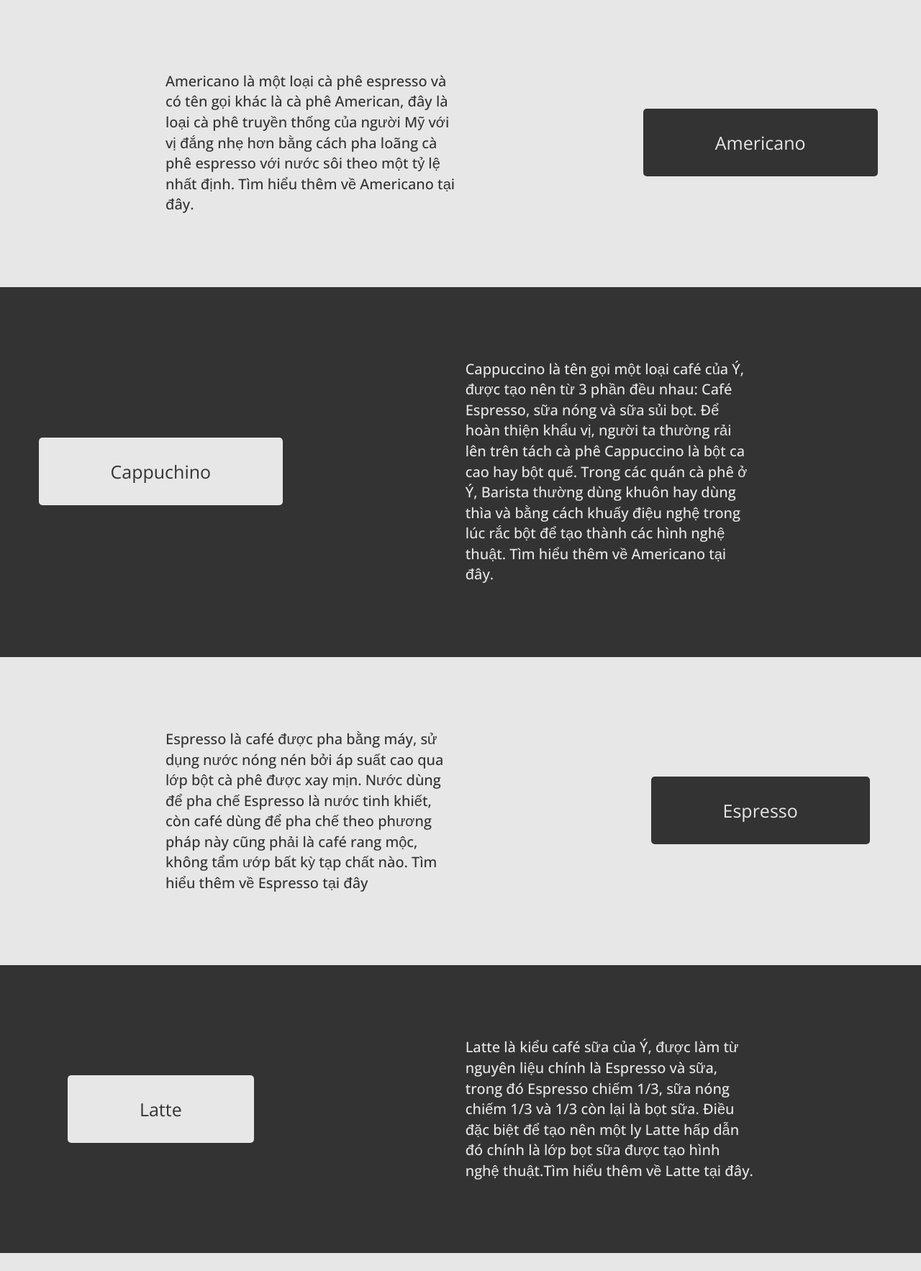
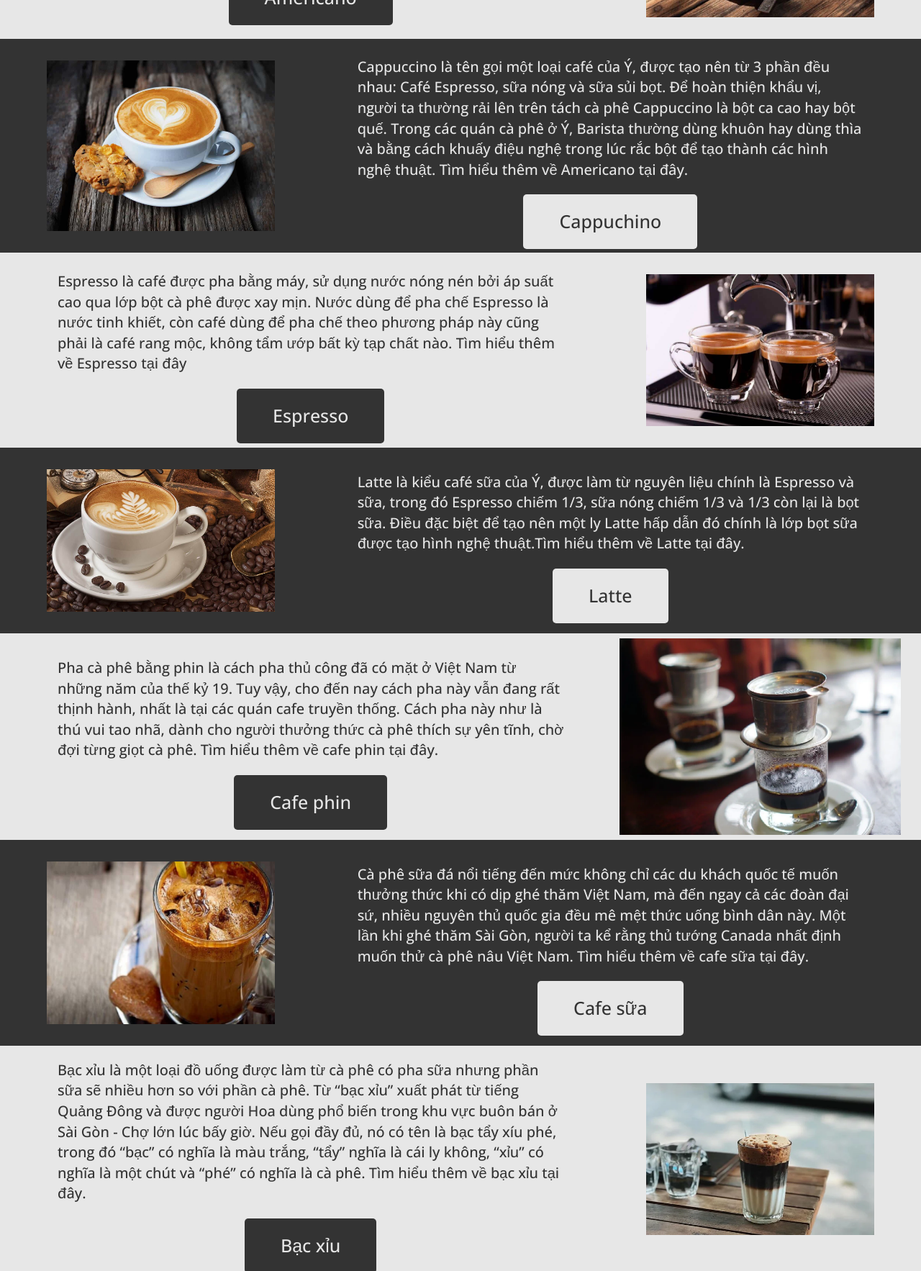
Before and after one commit to ares2347/HTMLGroup2Project, a web app: file home.html in a window 1280 px wide. Shown: the part 854-2620 px from the top of the page at 72% size. Run offline with its HTML, style and script files only (its server is not run), Linux system fonts and the light colour scheme; some libraries are stand-ins or nearby versions; some web fonts are replaced.

Commit message:
Update 28/05

```diff
--- a/css/home.css
+++ b/css/home.css
@@ -114,9 +114,18 @@ nav ul li:hover .nav-signup {
     background-color: #e7e7e7;
     color: #333333;
 }
+.container.odd{
+    background-color: #333333;
+    color: #e7e7e7;
+}
 .container.even a{
     background-color: #333333;
     color: #e7e7e7;
+    text-decoration: none;
+}
+.container.odd a{
+    background-color: #e7e7e7;
+    color: #333333;
     text-decoration: none;
 }
 .container.even a:hover{
@@ -127,52 +136,81 @@ nav ul li:hover .nav-signup {
     opacity: 0.7;
     /*text-decoration: none;*/
 }
-.container.odd{
-    background-color: #333333;
-    color: #e7e7e7;
+.container .content {
+    display: flex;
+    flex-direction: column;
+    align-items: center;
+    transition: transform 1s ease;
 }
-.container.odd a{
-    background-color: #e7e7e7;
-    color: #333333;
-    text-decoration: none;
+.container.even .content{
+    transform: translateX(-200%);
 }
-.container.even p{
-    animation: fadeInLeft 1500ms ;
+.container.odd .content{
+    transform: translateX(200%);
 }
-.container.odd p{
-    animation: fadeInRight 1500ms ;
+.container .content.show-content{
+    transform: translateX(0);
 }
 .content p{
-    margin: 100px 200px;
+    margin: 20px 50px;
 }
-.btn{
-    justify-content: center;
-    align-items: center;
-}
-.btn a{
-    padding: 30px 100px;
+.content a{
+    /*margin: 20px 0;*/
+    padding: 20px 50px;
     border-radius: 5px;
     font-size: 25px;
 }
-@keyframes fadeInRight {
-    from{
-        transform: translateX(200%);
-    }to{
-        transform: translateX(0);
-         }
+.pic {
+    padding: 30px 50px;
 }
-@keyframes fadeInLeft {
-    from{
-        transform: translateX(-200%);
-    }to{
-         transform: translateX(0);
-     }
+/*order*/
+#order{
+    display: flex;
+    flex-direction: column;
+    justify-content: center;
+    align-items: center;
+    height: 800px;
+    position: relative;
+}
+#order:before{
+    content: ' ';
+    display: block;
+    position: absolute;
+    top: 0;
+    width: 100%;
+    height: 100%;
+    opacity: 0.6;
+    background-image: url('../media/order.jpg');
+    background-repeat: no-repeat;
+    background-position: 50% 0;
+    background-size: cover;
+
+}
+#order p{
+    position: relative;
+    font-size: 45px;
+    opacity: 1;
+    color: #FFFFFF;
+    z-index: 1;
+}
+#order-btn{
+    position: relative;
+    background-color: #818F77;
+    color: #e7e7e7;
+    padding: 20px 100px;
+    margin-top: 100px;
+    border-radius: 10px;
+    font-size: 45px;
+    text-decoration: none;
+}
+#order-btn:hover{
+    background-color: #717D68;
 }
 /*footer*/
 footer{
     background-color:#111111;
     color: #f0f0f0;
-    padding-bottom: 20px;
+    padding:50px 0 50px 0;
     letter-spacing: 1px;
 }
 #contact{
--- a/css/main.css
+++ b/css/main.css
@@ -41,10 +41,10 @@ img{
     float: left;
     width: 100%;
 }
-/*.container{*/
-/*    width: 1200px;*/
-/*    margin: 0 auto;*/
-/*}*/
+.container{
+    width: 1200px;
+    margin: 0 auto;
+}
 .columns-right .content{
     float: left;
     width: 66.67%;
--- a/home.html
+++ b/home.html
@@ -18,68 +18,99 @@
         <ul>
             <li><a href="login.html">Đăng nhập</a></li>
             <li><a href="">Giỏ hàng</a></li>
-            <li><a href="">Công thức</a></li>
-            <li><a href="#product-routing">Sản phẩm</a></li>
+            <li><a href="#product-routing">Công thức</a></li>
+            <li><a href="sanpham.html">Sản phẩm</a></li>
             <li><a href="menu.html">Menu</a></li>
             <li><a href="">Đặt hàng</a></li>
             <li><a href="#" id="nav-logo">Cafe Near You</a></li>
         </ul>
     </nav>
     </header>
-    <section class="section main">
-            <div class="owl-carousel">
-                <div class="carousel-block" style="background-image: url('media/carousel/1.jpg'); background-repeat: no-repeat; background-size: cover; height: 80vh">
+    <section class="main">
+            <div class="owl-carousel owl-theme">
+                <div class="carousel-block item" style="background-image: url('media/carousel/1.jpg'); background-repeat: no-repeat; background-size: cover; height: 80vh">
                     <p>Ở đây chúng tôi có cafe</p>
                     <h1>Cafe Near You</h1>
                 </div>
-                <div class="carousel-block" style="background-image: url('media/carousel/2.jpg'); background-repeat: no-repeat; background-size: cover; height: 80vh">
+                <div class="carousel-block item" style="background-image: url('media/carousel/2.jpg'); background-repeat: no-repeat; background-size: cover; height: 80vh">
                     <p>Ở đây chúng tôi có cafe</p>
                     <h1>Cafe Near You</h1>
                 </div>
-                <div class="carousel-block" style="background-image: url('media/carousel/3.jpg'); background-repeat: no-repeat; background-size: cover; height: 80vh">
+                <div class="carousel-block item" style="background-image: url('media/carousel/3.jpg'); background-repeat: no-repeat; background-size: cover; height: 80vh">
                     <p>Ở đây chúng tôi có cafe</p>
                     <h1>Cafe Near You</h1>
                 </div>
             </div>
+    </section>
+    <section class="main">
         <div class="container even" id="product-routing">
             <div class="content col-md-8">
-                <p>Americano là một loại cà phê espresso và có tên gọi khác là cà phê American, đây là loại cà phê truyền thống của người Mỹ với vị đắng nhẹ hơn bằng cách pha loãng cà phê espresso với nước sôi theo một tỷ lệ nhất định. Tìm hiểu thêm về Americano tại đây.</p>
+                <p class="show">Americano là một loại cà phê espresso và có tên gọi khác là cà phê American, đây là loại cà phê truyền thống của người Mỹ với vị đắng nhẹ hơn bằng cách pha loãng cà phê espresso với nước sôi theo một tỷ lệ nhất định. Tìm hiểu thêm về Americano tại đây.</p>
+                <a href="americano.html"> Americano </a>
             </div>
-            <div class="btn col-md-4">
-                <a href="americano.html"> Americano </a>
+            <div class="pic col-md-4">
+                <img src="media/americano.jpg" alt="">
             </div>
         </div>
         <div class="container odd ">
-            <div class="btn col-md-4">
-                <a href="capuchino.html">Cappuchino </a>
+            <div class="pic col-md-4">
+                <img src="media/capuchino.jpg">
             </div>
             <div class="content col-md-8">
-                <p>Cappuccino là tên gọi một loại café của Ý, được tạo nên từ 3 phần đều nhau: Café Espresso, sữa nóng và sữa sủi bọt. Để hoàn thiện khẩu vị, người ta thường rải lên trên tách cà phê Cappuccino là bột ca cao hay bột quế. Trong các quán cà phê ở Ý, Barista thường dùng khuôn hay dùng thìa và bằng cách khuấy điệu nghệ trong lúc rắc bột để tạo thành các hình nghệ thuật. Tìm hiểu thêm về Americano tại đây.</p>
+                <p class="show">Cappuccino là tên gọi một loại café của Ý, được tạo nên từ 3 phần đều nhau: Café Espresso, sữa nóng và sữa sủi bọt. Để hoàn thiện khẩu vị, người ta thường rải lên trên tách cà phê Cappuccino là bột ca cao hay bột quế. Trong các quán cà phê ở Ý, Barista thường dùng khuôn hay dùng thìa và bằng cách khuấy điệu nghệ trong lúc rắc bột để tạo thành các hình nghệ thuật. Tìm hiểu thêm về Americano tại đây.</p>
+                <a href="capuchino.html">Cappuchino </a>
             </div>
         </div>
         <div class="container even ">
             <div class="content col-md-8">
                 <p>Espresso là café được pha bằng máy, sử dụng nước nóng nén bởi áp suất cao qua lớp bột cà phê được xay mịn. Nước dùng để pha chế Espresso là nước tinh khiết, còn café dùng để pha chế theo phương pháp này cũng phải là café rang mộc, không tẩm ướp bất kỳ tạp chất nào. Tìm hiểu thêm về Espresso tại đây</p>
+                <a href="espresso.html"> Espresso </a>
             </div>
-            <div class="btn col-md-4">
-                <a href="espresso.html"> Espresso </a>
+            <div class="pic col-md-4">
+                <img src="media/espresso.jpg" alt="">
             </div>
         </div>
         <div class="container odd ">
-            <div class="btn col-md-4">
-                <a href="latte.html"> Latte </a>
+            <div class="pic col-md-4">
+                <img src="media/latte.jpg" alt="">
             </div>
             <div class="content col-md-8">
                 <p>Latte là kiểu café sữa của Ý, được làm từ nguyên liệu chính là Espresso và sữa, trong đó Espresso chiếm 1/3, sữa nóng chiếm 1/3 và 1/3 còn lại là bọt sữa. Điều đặc biệt để tạo nên một ly Latte hấp dẫn đó chính là lớp bọt sữa được tạo hình nghệ thuật.Tìm hiểu thêm về Latte tại đây.</p>
+                <a href="latte.html"> Latte </a>
             </div>
         </div>
         <div class="container even ">
             <div class="content col-md-8">
-                <p>Hương vị cà phê đậm đà luôn để lại ấn tượng mạnh cho khách du lịch khi đặt chân đến Việt Nam, tương tự như việc trải nghiệm văn hoá uống trà của người Nhật. Con người nơi đây biết cách thưởng thức, trân quý và xem văn hoá cà phê như một phần không thể thiếu của cuộc sống thường ngày. Ở châu Á, không nhiều đất nước có văn hoá như vậy. Tìm hiểu thêm về cafe Việt Nam tại đây.</p>
+                <p>Pha cà phê bằng phin là cách pha thủ công đã có mặt ở Việt Nam từ những năm của thế kỷ 19. Tuy vậy, cho đến nay cách pha này vẫn đang rất thịnh hành, nhất là tại các quán cafe truyền thống. Cách pha này như là thú vui tao nhã, dành cho người thưởng thức cà phê thích sự yên tĩnh, chờ đợi từng giọt cà phê. Tìm hiểu thêm về cafe phin tại đây.</p>
+                <a href="cafephin.html"> Cafe phin </a>
             </div>
             <div class="btn col-md-4">
-                <a href="cafephin.html"> Cafe Việt Nam </a>
+                <img src="media/cafephin.png" alt="">
             </div>
+        </div>
+        <div class="container odd ">
+            <div class="pic col-md-4">
+                <img src="media/cfsuada.jpg" alt="">
+            </div>
+            <div class="content col-md-8">
+                <p>Cà phê sữa đá nổi tiếng đến mức không chỉ các du khách quốc tế muốn thưởng thức khi có dịp ghé thăm Việt Nam, mà đến ngay cả các đoàn đại sứ, nhiều nguyên thủ quốc gia đều mê mệt thức uống bình dân này. Một lần khi ghé thăm Sài Gòn, người ta kể rằng thủ tướng Canada nhất định muốn thử cà phê nâu Việt Nam. Tìm hiểu thêm về cafe sữa tại đây.</p>
+                <a href="cafesua.html"> Cafe sữa </a>
+            </div>
+        </div>
+        <div class="container even ">
+            <div class="content col-md-8">
+                <p>Bạc xỉu là một loại đồ uống được làm từ cà phê có pha sữa nhưng phần sữa sẽ nhiều hơn so với phần cà phê. Từ “bạc xỉu” xuất phát từ tiếng Quảng Đông và được người Hoa dùng phổ biến trong khu vực buôn bán ở Sài Gòn - Chợ lớn lúc bấy giờ. Nếu gọi đầy đủ, nó có tên là bạc tẩy xíu phé, trong đó “bạc” có nghĩa là màu trắng, “tẩy” nghĩa là cái ly không, “xỉu” có nghĩa là một chút và “phé” có nghĩa là cà phê. Tìm hiểu thêm về bạc xỉu tại đây.</p>
+                <a href="bacxiu.html"> Bạc xỉu </a>
+            </div>
+            <div class="pic col-md-4">
+                <img src="media/bacxiu.png" alt="">
+            </div>
+        </div>
+    </section>
+    <section class="main"  >
+        <div id="order">
+            <p>Quá lười để ra khỏi nhà? Ở đây chúng tôi có giao hàng tận bàn</p>
+            <a href="" id="order-btn">Đặt hàng ngay!</a>
         </div>
     </section>
     <footer class="section footer">
@@ -99,8 +130,8 @@
                 </ul>
             </div>
     </footer>
-    <script src="lib/jquery-3.6.0.min.js"></script>
-    <script src="lib/OwlCarousel2-2.3.4/dist/owl.carousel.min.js"></script>
+    <script type="text/javascript" src="lib/jquery-3.6.0.min.js"></script>
+    <script type="text/javascript" src="lib/OwlCarousel2-2.3.4/dist/owl.carousel.min.js"></script>
     <script type="text/javascript">
         $('.owl-carousel').owlCarousel({
             loop:true,
@@ -112,6 +143,23 @@
             autoplayHoverPause:false,
             animateOut: 'fadeOut'
         })
+        const contents =document.querySelectorAll(".content")
+
+        window.addEventListener('scroll', checkBoxes)
+
+        function checkBoxes(){
+            const triggerBottom = window.innerHeight /5*4
+
+            contents.forEach(content => {
+                const contentTop = content.getBoundingClientRect().top
+
+                if (contentTop<triggerBottom){
+                    content.classList.add('show-content')
+                }else{
+                    content.classList.remove('show-content')
+                }
+            })
+        };
     </script>
 </body>
 </html>
--- a/login.html
+++ b/login.html
@@ -5,6 +5,7 @@
     <title>Dang Nhap</title>
     <link rel="stylesheet"href="css/login.css">
     <link rel="stylesheet" href="css/main.css">
+    <link rel="stylesheet" href="css/home.css">
     <link rel="stylesheet" href="css/header.css">
     <link rel="stylesheet" href="css/footer.css">
     <link rel="stylesheet" href="lib/css/all.css">
--- a/menu.html
+++ b/menu.html
@@ -7,6 +7,7 @@
     <link rel="stylesheet" href="css/menu.css">
     <link rel="stylesheet" href="css/header.css">
     <link rel="stylesheet" href="css/footer.css">
+    <link rel="stylesheet" href="css/home.css">
     <link rel="stylesheet" href="lib/css/all.css">
 </head>
 <body>
```
Lines whose indentation alone changed are shown as unchanged.
